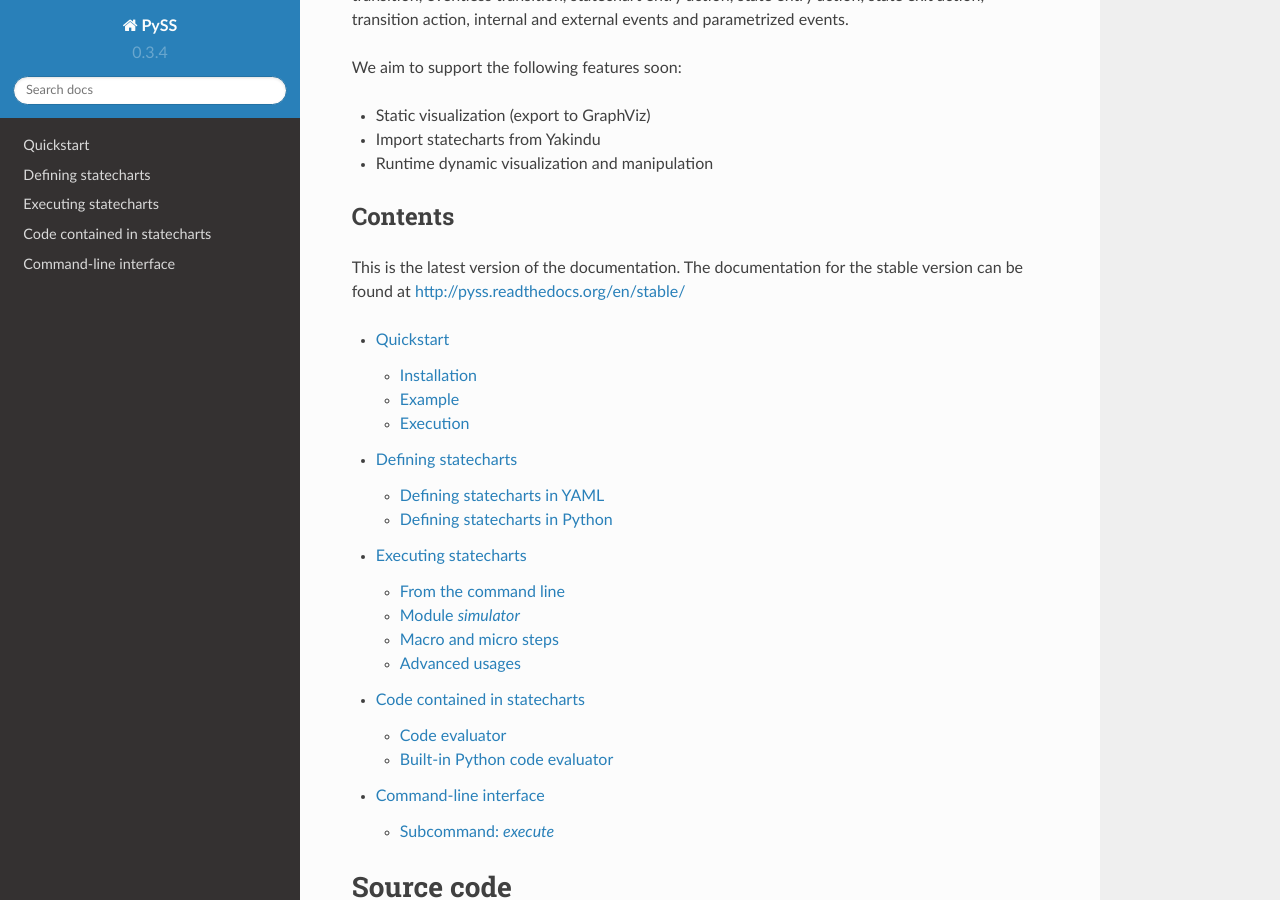
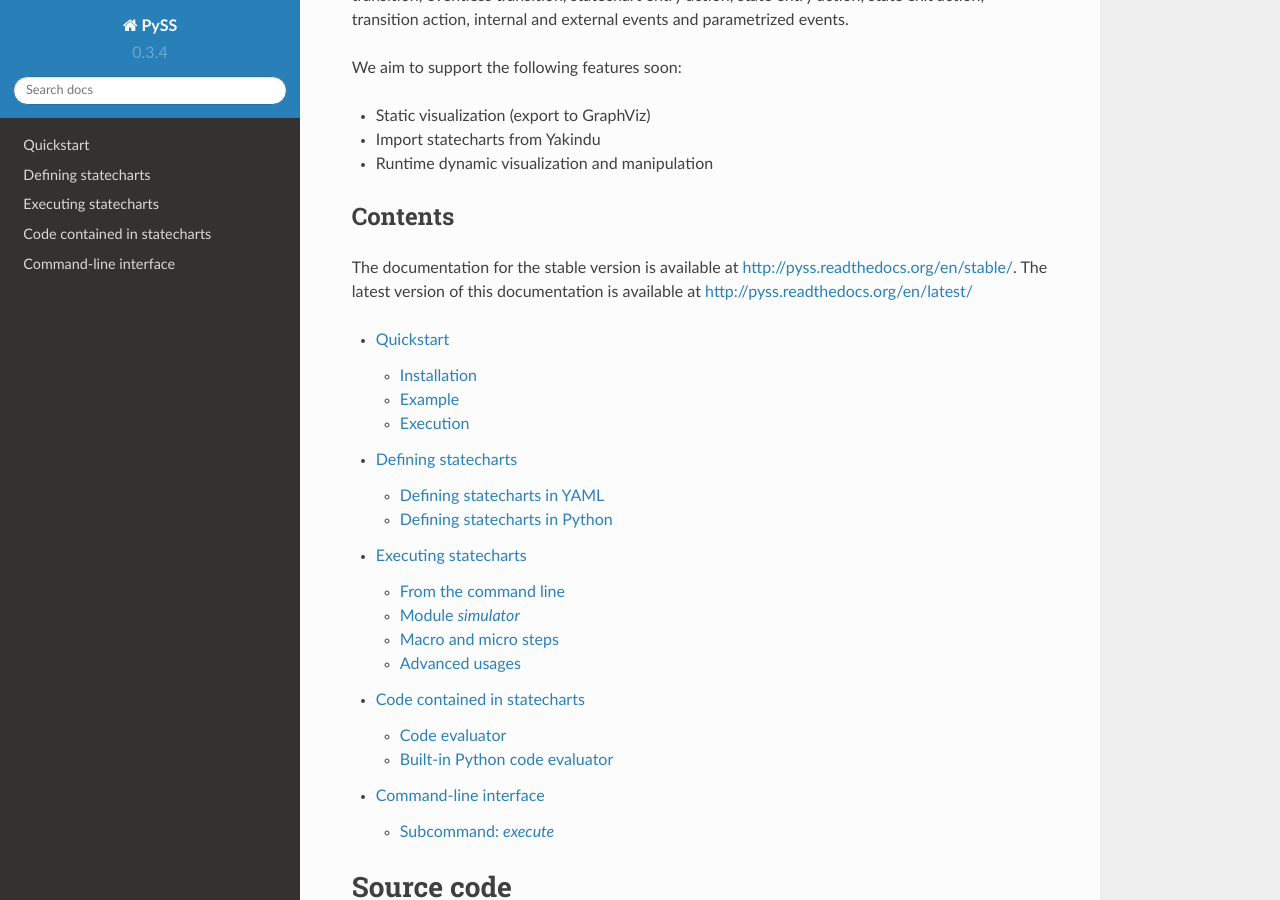
Before and after one commit to AlexandreDecan/sismic, a Sphinx documentation site: the page built from docs/index.rst, in a window 1280 px wide and 900 px high, scrolled down 564 px. Built offline with Sphinx 7.4.7 and the Read the Docs theme 2.0.0, drawn with Linux system fonts in a browser that asks for light colours.

Commit message:
Do it more efficiently

```diff
--- a/README.rst
+++ b/README.rst
@@ -33,9 +33,8 @@
 Documentation
 -------------
 
-The documentation for the stable version is available at http://pyss.readthedocs.org/en/stable/
-
-The latest version of this documentation is also available at http://pyss.readthedocs.org/en/latest/
+The documentation for the stable version is available at http://pyss.readthedocs.org/en/stable/.
+The latest version of this documentation is available at http://pyss.readthedocs.org/en/latest/
 
 It can also be directly built from the `docs/` directory using Sphinx.
 
--- a/docs/index.rst
+++ b/docs/index.rst
@@ -44,8 +44,8 @@
 Contents
 --------
 
-This is the latest version of the documentation. The documentation for the stable version
-can be found at http://pyss.readthedocs.org/en/stable/
+The documentation for the stable version is available at http://pyss.readthedocs.org/en/stable/.
+The latest version of this documentation is available at http://pyss.readthedocs.org/en/latest/
 
 .. toctree::
     :maxdepth: 2
```
